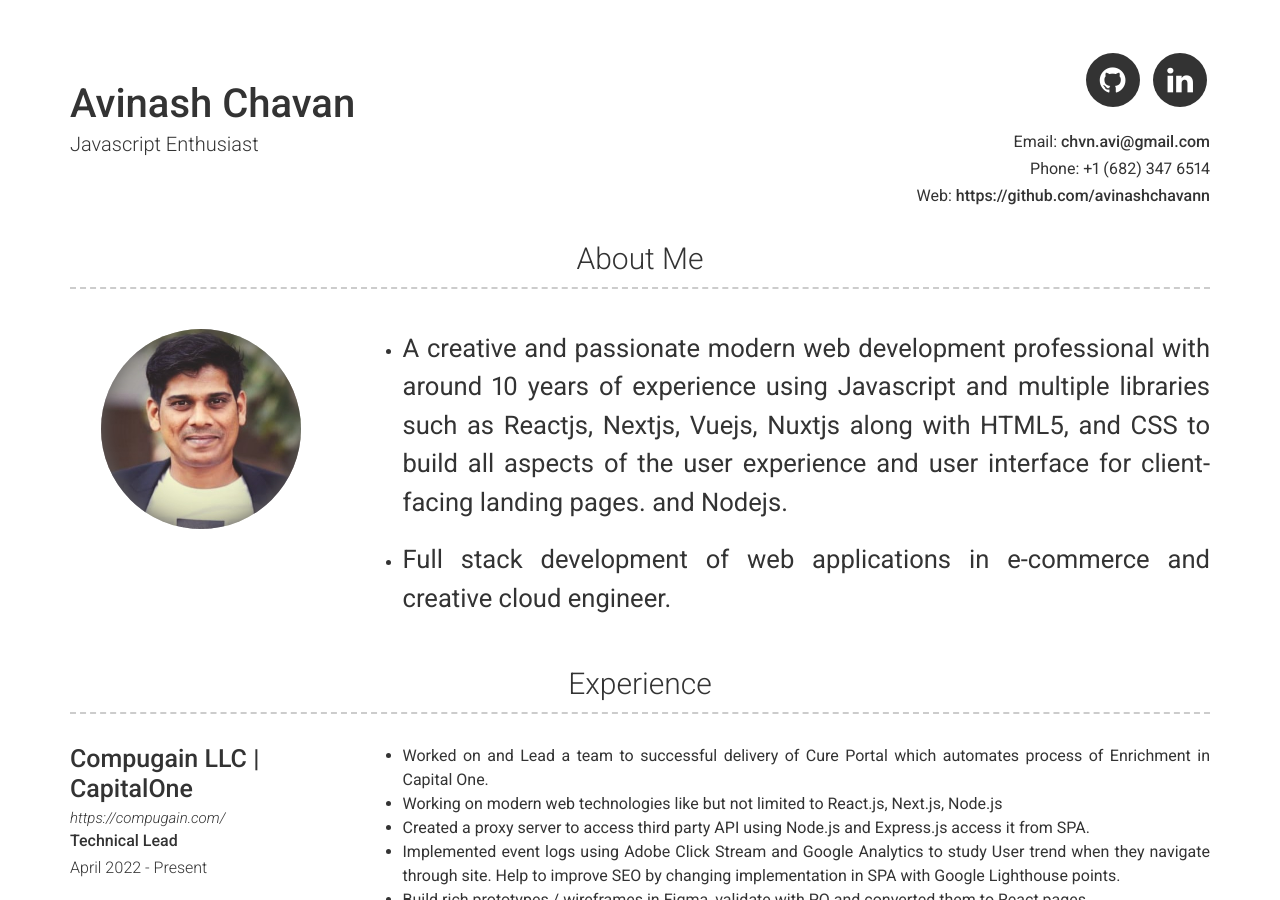
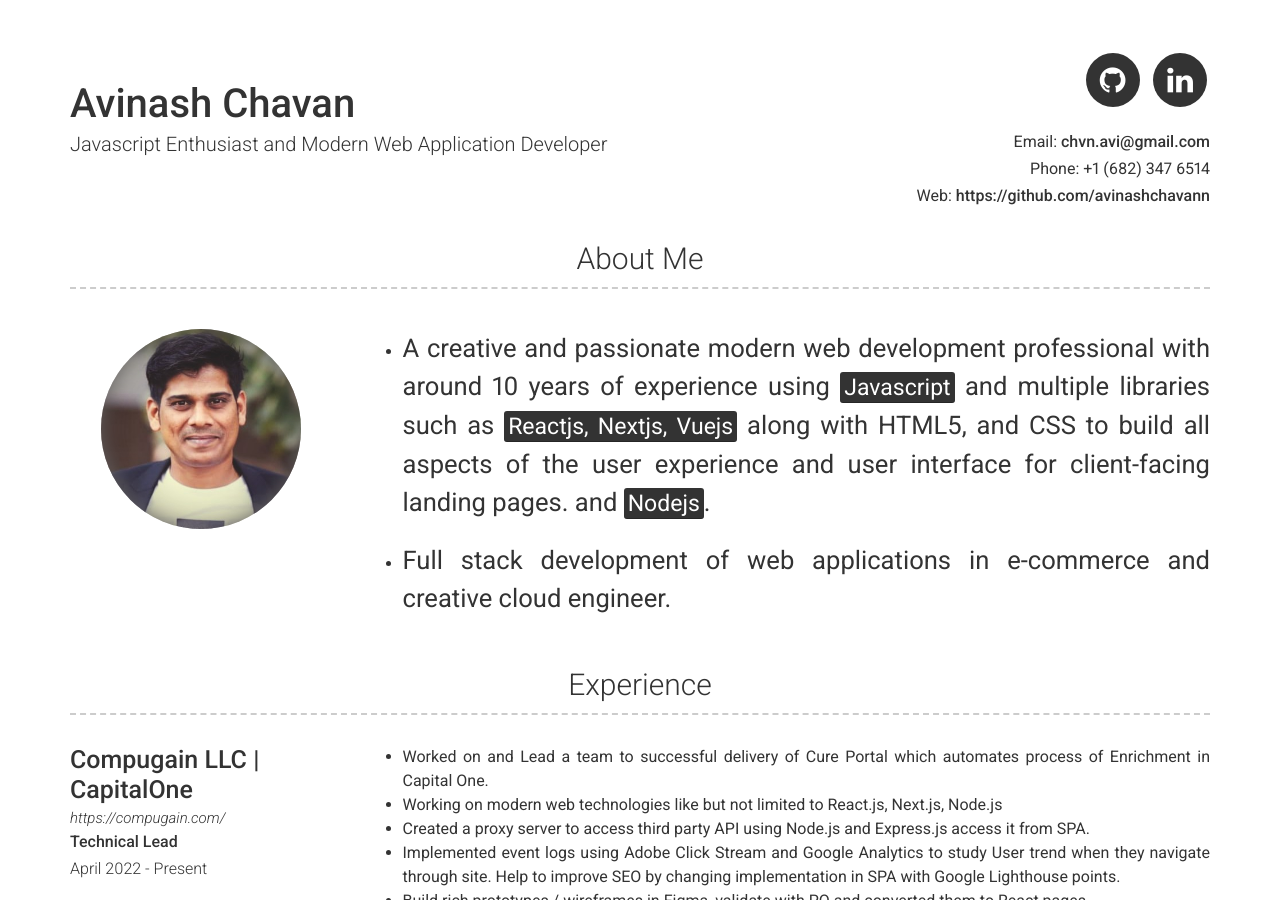
Before and after one commit to AvinashChavanN/avinashchavann.github.io, a Jekyll site: the page built from index.md, in a window 1280 px wide and 900 px high. Built offline with Jekyll 4.4.1, drawn with Linux system fonts in a browser that asks for light colours; some of the changed text lies outside the part shown.

Commit message:
Update _config.yml

```diff
--- a/_config.yml
+++ b/_config.yml
@@ -5,7 +5,7 @@
 
 # Personal info
 name: Avinash Chavan
-title: Javascript Enthusiast
+title: Javascript Enthusiast and Modern Web Application Developer
 email: chvn.avi@gmail.com
 phone: +1 (682) 347 6514
 website: https://github.com/avinashchavann
@@ -18,20 +18,19 @@
 # about_title: About Me (Use this to override about section title)
 about_profile_image: images/profile.png
 about_content: | # this will include new lines to allow paragraphs
-  -	A creative and passionate modern web development professional with around 10 years of experience using Javascript and multiple libraries such as Reactjs, Nextjs, Vuejs, Nuxtjs along with HTML5, and CSS to build all aspects of the user experience and user interface for client-facing landing pages. and Nodejs.
+  -	A creative and passionate modern web development professional with around 10 years of experience using <mark>Javascript</mark> and multiple libraries such as <mark>Reactjs, Nextjs, Vuejs</mark> along with HTML5, and CSS to build all aspects of the user experience and user interface for client-facing landing pages. and <mark>Nodejs</mark>.
 
   -	Full stack development of web applications in e-commerce and creative cloud engineer.
 
 # More Section
 # more_title: A Little More About Me #(Use this to override about more section title)
 more_content: | # this will include new lines to allow paragraphs
-  -	<mark>Front-End:</mark> NextJS, VueJS, HTML5, CSS3, JavaScript, TypeScript, Angular, React, Redux, Flux, NodeJS, jQuery, AJAX, SASS, SCSS, LESS
-  -	<mark>Back-End:</mark> ASP.NET C#, MVC, RESTful API, Authenticate.Net
-  -	<mark>Build Deploy and Version Control Tools:</mark> Git, Jenkins, Sourcetree
-  -	<mark>Programming Skills:</mark> Java, C#
+  -	<mark>Front-End:</mark> NextJS, React, Redux, VueJS, HTML5, CSS3, JavaScript, TypeScript, SASS, SCSS, Tailwind
+  -	<mark>Back-End:</mark> Node, Express
+  -	<mark>Build Deploy and Version Control Tools:</mark> Git, Azure DevOps Jenkins, Sourcetree, BitBucket
   -	<mark>SQL Database:</mark> Oracle, MySQL, Postgres SQL
   -	<mark>NoSQL:</mark> mongoDB, Neo4j
-  -	<mark>Cloud Platforms:</mark> AWS, GCP
+  -	<mark>Cloud Platforms:</mark> Azure, AWS
 # Projects Section
 # projects_title: Projects #(Use this to override about projects section title)
 
```
